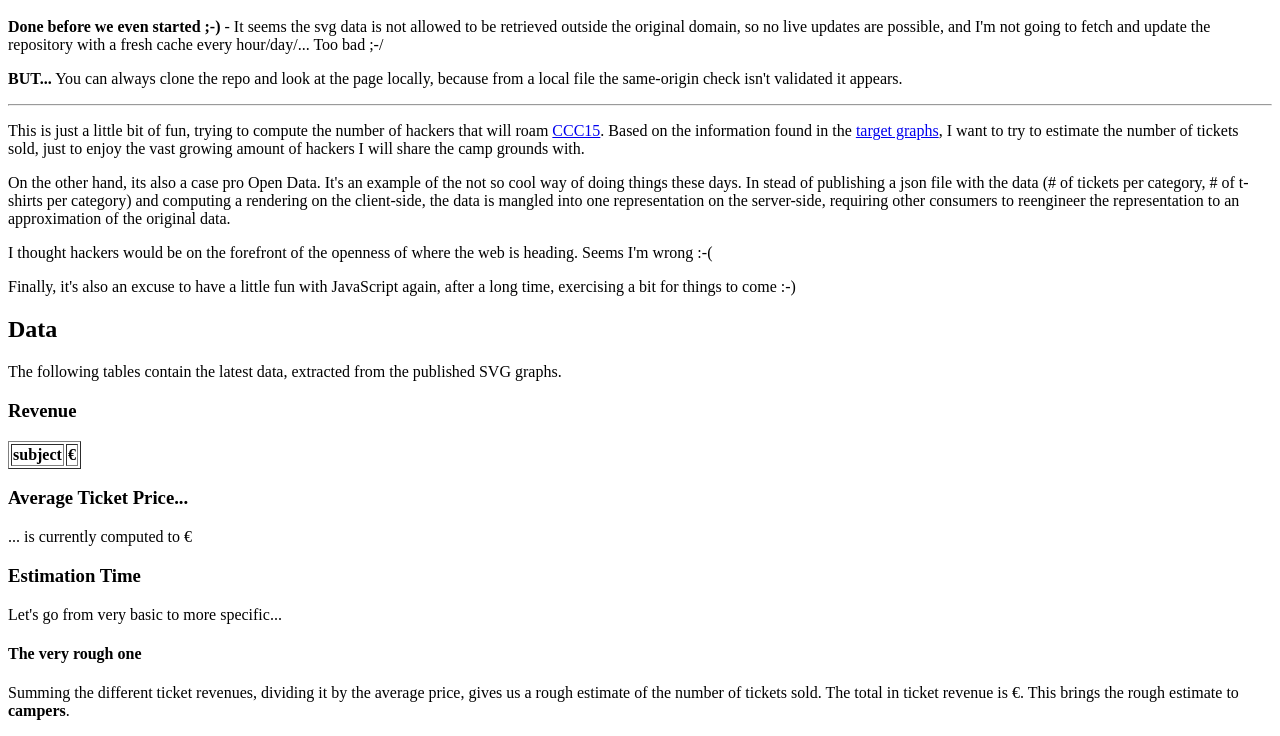
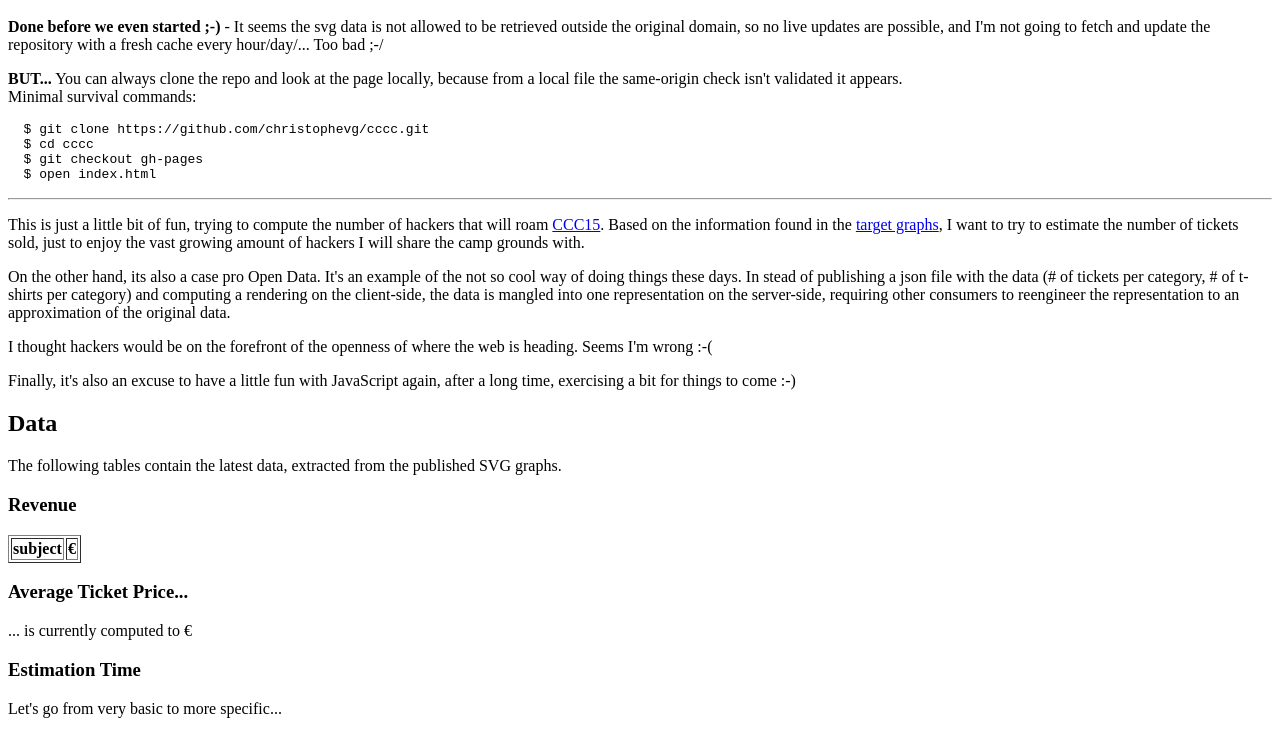
Before and after one commit to christophevg/cccc, a plain HTML site: page index.html in a window 1280 px wide. Shown: the part 48-784 px from the top of the page. Drawn offline with Linux system fonts and the light colour scheme; no server answers.

Commit message:
added minimal commands to create local version

```diff
--- a/index.html
+++ b/index.html
@@ -11,7 +11,14 @@
 
   <p><b>BUT...</b> You can always clone the repo and look at the page locally,
   because from a local file the same-origin check isn't validated it
-  appears.</p>
+  appears.<br>Minimal survival commands:
+<pre>
+  $ git clone https://github.com/christophevg/cccc.git
+  $ cd cccc
+  $ git checkout gh-pages
+  $ open index.html
+</pre>
+</p>
 
   <hr>
 
```
